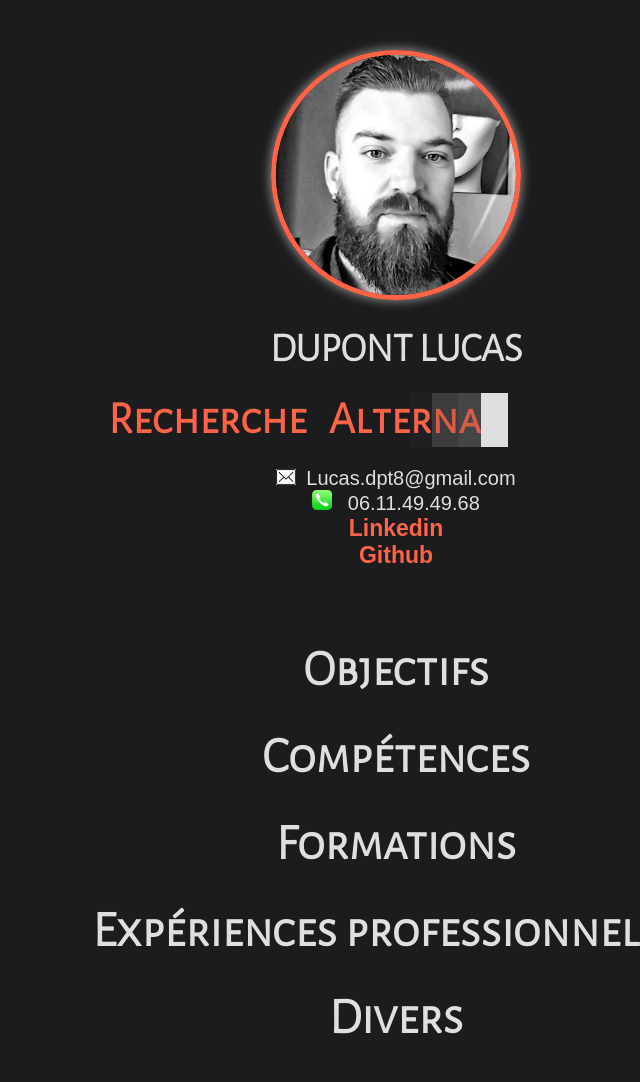
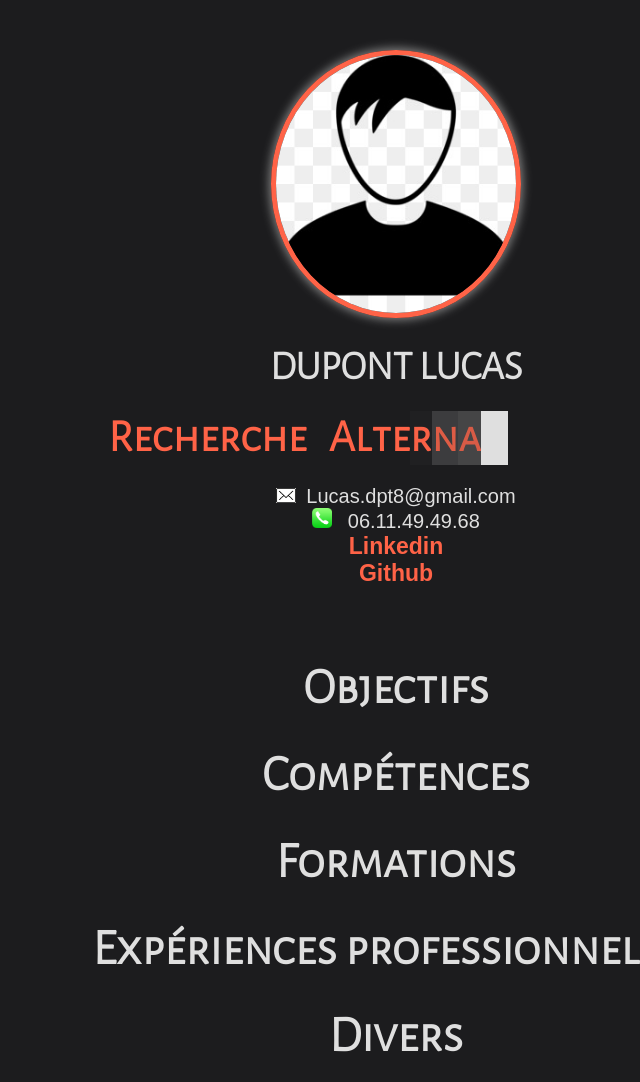
Before and after one commit to Skarllas/CV, a plain HTML site: page index.html in a window 1280 px wide. Shown: the top 1082 px of the page, without its empty margins (244-884 px from the left). Drawn offline with Linux system fonts and the light colour scheme; a web font is replaced by a local one.

Commit message:
changement photo

```diff
--- a/index.html
+++ b/index.html
@@ -15,7 +15,7 @@
 <body>
     <header id="ac">
         <p>
-            <img class="photoheader" src="photo.webp" alt="photo" width="220px">
+            <img class="photoheader" src="kisspng-avatar-user-profile-male-logo-profile-icon-5b238cafcb8559.4398361515290564318336.jpg" alt="photo" width="220px">
         </p>
         <h1 class="animated-text" speed="30" delay=900 class="name"><strong>DUPONT LUCAS</strong></h1>
         <h2 class="animated-text animated-text--typing" speed="110" delay="1600">
```
Also changed, not shown: kisspng-avatar-user-profile-male-logo-profile-icon-5b238cafcb8559.4398361515290564318336.jpg (added).
